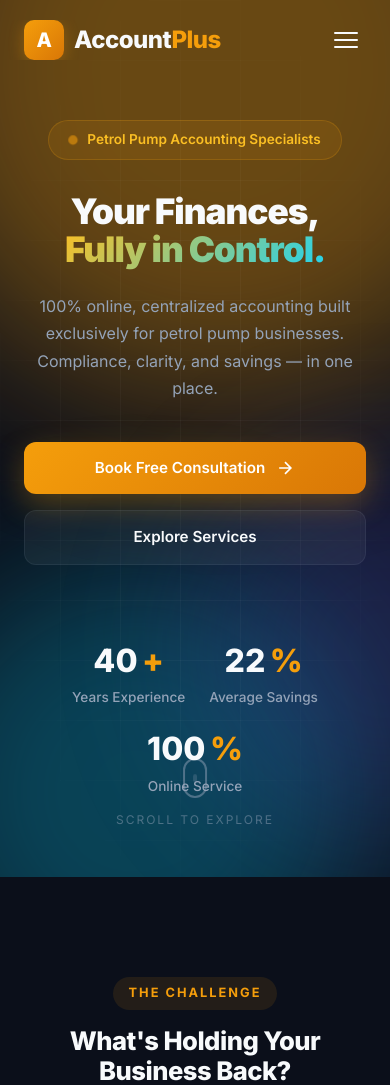
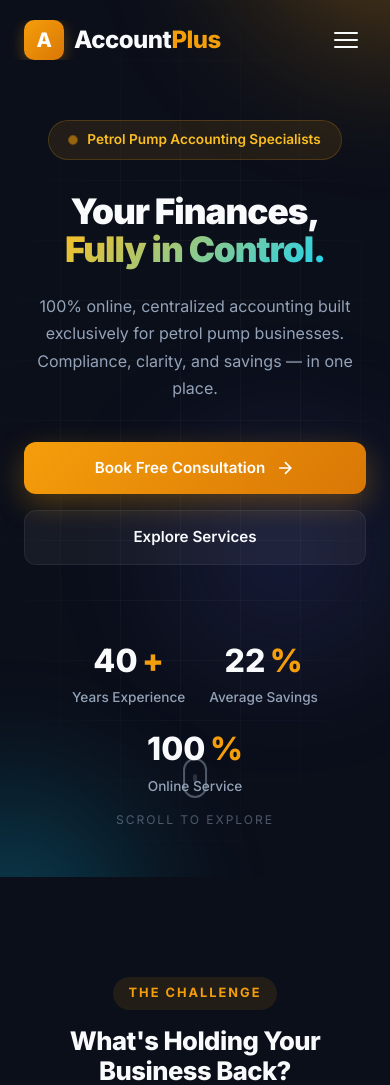
Before and after one commit to JayVishwakarma7/a-account-plus, a Django app: page / in a window 390 px wide. Shown: the top 1085 px of the page. Run offline with Django 5.2, Linux system fonts and the light colour scheme.

Commit message:
Fixed hero-bg and container overflow

```diff
--- a/static/css/style.css
+++ b/static/css/style.css
@@ -232,6 +232,10 @@ body.menu-open {
     position: absolute;
     inset: 0;
     overflow: hidden;
+    width: 100%;
+    max-width: 100%;
+    left: 0;
+    right: 0;
 }
 
 .gradient-orb {
@@ -240,6 +244,9 @@ body.menu-open {
     filter: blur(80px);
     opacity: 0.4;
     animation: float 20s infinite ease-in-out;
+    /* Orbs ko contain karo */
+    max-width: 100%;
+    max-height: 100%;
 }
 
 .orb-1 {
@@ -249,6 +256,9 @@ body.menu-open {
     top: -200px;
     right: -100px;
     animation-delay: 0s;
+    /* Mobile me size kam karo */
+    max-width: 400px;
+    max-height: 400px;
 }
 
 .orb-2 {
@@ -258,6 +268,9 @@ body.menu-open {
     bottom: -150px;
     left: -100px;
     animation-delay: -5s;
+    /* Mobile me size kam karo */
+    max-width: 400px;
+    max-height: 400px;
 }
 
 .orb-3 {
@@ -269,6 +282,9 @@ body.menu-open {
     transform: translate(-50%, -50%);
     animation-delay: -10s;
     opacity: 0.2;
+    /* Mobile me size kam karo */
+    max-width: 300px;
+    max-height: 300px;
 }
 
 .grid-overlay {
@@ -1670,6 +1686,18 @@ body.menu-open {
 }
 
 @media (max-width: 768px) {
+    /* Gradient orbs ko chhota karo */
+    .orb-1,
+    .orb-2 {
+        max-width: 250px;
+        max-height: 250px;
+    }
+
+    .orb-3 {
+        max-width: 200px;
+        max-height: 200px;
+    }
+
     .mobile-toggle {
         display: flex;
     }
@@ -1800,9 +1828,14 @@ body.menu-open {
 
 /* Container ko bhi fix karo */
 .container {
+    max-width: 1200px;
+    margin: 0 auto;
+    padding: 0 24px;
     overflow-x: hidden;
     width: 100%;
+    /* Container ko constrain karo */
     max-width: 100%;
+    box-sizing: border-box;
 }
 
 @media (max-width: 480px) {
```
